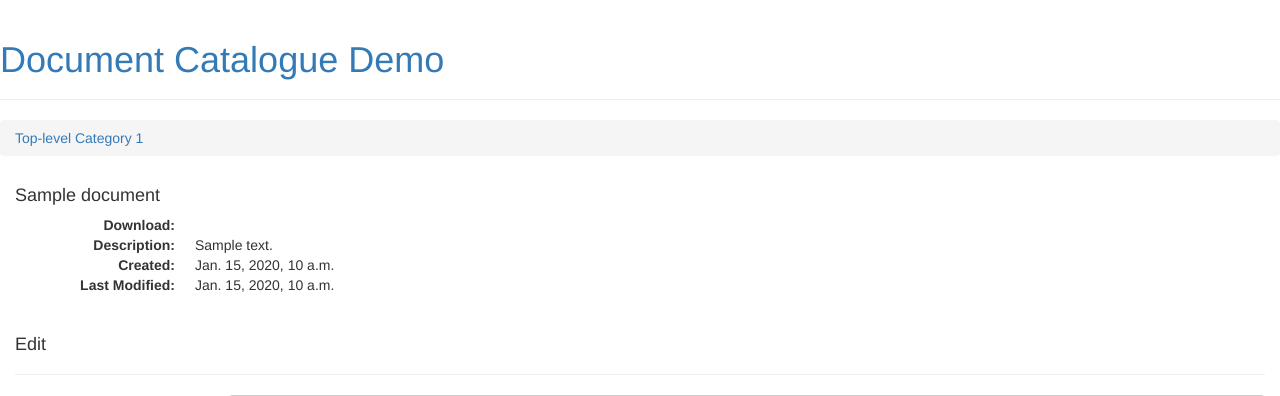
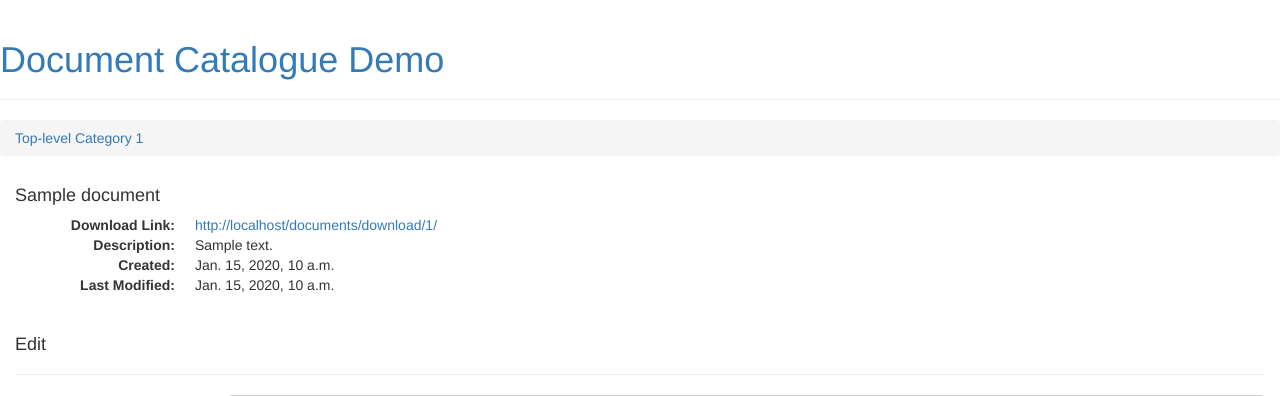
Before and after one commit to powderflask/django_document_catalogue, a Django app: page /documents/edit/1/ in a window 1280 px wide. Shown: the top 396 px of the page. Run offline with Django 3.2, Linux system fonts and the light colour scheme; a user stored in the database is signed in; data comes from the database, SQL or seed files in the repository; tables that the repository leaves empty hold one stand-in row (values such as "Sample post"); parts of the project's set-up code (start-up, migrations or seed data) failed here and were passed over; some libraries are stand-ins or nearby versions.

Commit message:
permanent url for direct document downloads

```diff
--- a/document_catalogue/models.py
+++ b/document_catalogue/models.py
@@ -103,6 +103,9 @@
     def get_absolute_url(self):
         return reverse('document_catalogue:document_detail', kwargs={'pk': self.pk, })
 
+    def get_download_url(self):
+        return reverse('document_catalogue:document_download', kwargs={'pk': self.pk, })
+
     def get_filetype(self):
         name, extension = os.path.splitext(self.file.name)
         return extension[1:]
--- a/document_catalogue/templates/document_catalogue/ajax/document_item.html
+++ b/document_catalogue/templates/document_catalogue/ajax/document_item.html
@@ -1,5 +1,5 @@
 {# document item as it should appear after Ajax upload, e.g., using dropzone #}
     <div class="dc-document-item">
         <a class="dc-document-link" href="{{ document.get_absolute_url }}">{{ document.title }}</a>
-        <a class="dc-document-download" href="{{ document.file.url }}">{{ document.file.url }}</a>
+        <a class="dc-document-download" href="{{ document.get_download_url }}">{{ document.get_download_url }}</a>
     </div>
--- a/document_catalogue/templates/document_catalogue/include/document.html
+++ b/document_catalogue/templates/document_catalogue/include/document.html
@@ -2,8 +2,8 @@
 
 <dl class="dl-horizontal">
     <div class="dc-document-file">
-        <dt>Download:</dt>
-        <dd class="value"><a class="dc-document-download" href="{{ document.file.url }}">{{ document.file.url }}</a></dd>
+        <dt>Download Link:</dt>
+        <dd class="value"><a class="dc-document-download" href="{{ document.get_download_url }}">{{ view.get_document_absolute_uri }}</a></dd>
     </div>
     <div class="'dc-document-description">
         <dt>Description:</dt>
--- a/document_catalogue/templates/document_catalogue/include/documents.html
+++ b/document_catalogue/templates/document_catalogue/include/documents.html
@@ -3,12 +3,12 @@
         <li class="dc-document-item list-group-item">
             <div class="media">
               <div class="media-left media-middle">
-                <a class="dc-document-download media-object large" href="{{ document.file.url }}" title="Download File">
+                <a class="dc-document-download media-object large" href="{{ document.get_download_url }}" title="Download File">
                     <span class="glyphicon glyphicon-file"></span>
                 </a>
               </div>
               <div class="media-body">
-                <a class="dc-document-download" href="{{ document.file.url }}" title="Download File">
+                <a class="dc-document-download" href="{{ document.get_download_url }}" title="Download File">
                     <h4 class="media-heading">{{ document.title }}</h4>
                 </a>
                 {% if document.description %}
--- a/document_catalogue/urls.py
+++ b/document_catalogue/urls.py
@@ -18,6 +18,10 @@
          view = views.DocumentDetailView.as_view(),
          name = 'document_detail'
     ),
+    path('download/<int:pk>/',
+         view=views.DocumentDownloadView.as_view(),
+         name='document_download'
+         ),
 ]
 
 if settings.DOCUMENT_CATALOGUE_ENABLE_EDIT_URLS:
--- a/document_catalogue/views.py
+++ b/document_catalogue/views.py
@@ -116,11 +116,23 @@
         })
         return ctx
 
+    def get_document_absolute_uri(self):
+        return self.request.build_absolute_uri(self.document.get_download_url())
+
 
 class DocumentDetailView(CatalogueViewMixin, DocumentViewMixin,  generic.DetailView):
     """ Display detailed information about a single document """
     template_name = 'document_catalogue/document_detail.html'
     model = Document
+
+
+@permission_required(permissions.user_can_view_document_catalogue)
+class DocumentDownloadView(DocumentPkMixin,  generic.RedirectView):
+    """ Redirect to the file URL """
+
+    def get_redirect_url(self, *args, **kwargs):
+        """ Return the document's file download URL """
+        return self.document.file.url
 
 
 @permission_required(permissions.user_can_edit_document)
```
Also changed, not shown: document_catalogue/tests/test_views.py (+23 -0 lines), 1 other file.
